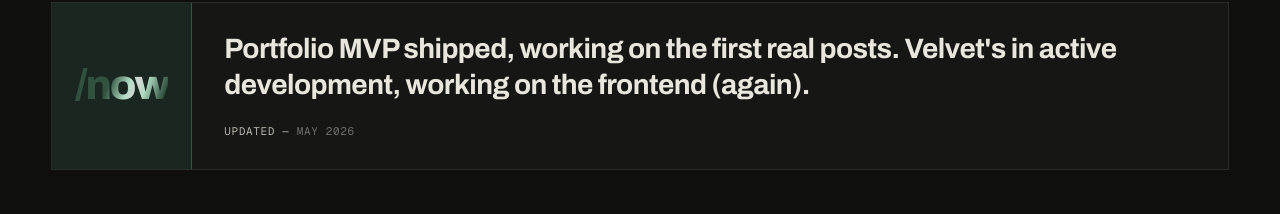
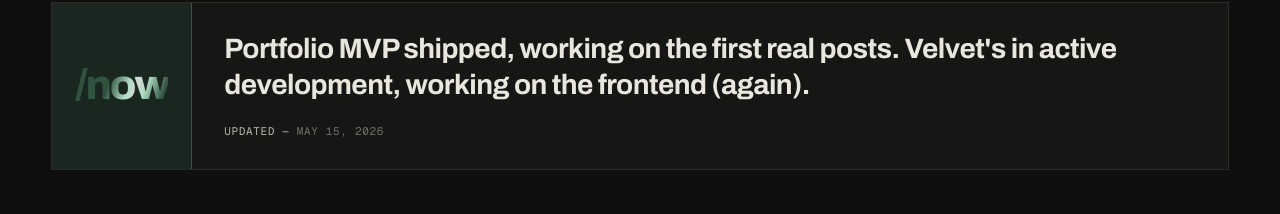
Before and after one commit to Sucu-Syndicate/silverline-portfolio, a Next.js app: page / in a window 1280 px wide. Shown: the part 2112-2326 px from the top of the page. Built offline with nearby package versions, Linux system fonts and the light colour scheme.

Commit message:
[PTASK-007] Update /now date to May 15, 2026

```diff
--- a/components/sections/NowTeaser.tsx
+++ b/components/sections/NowTeaser.tsx
@@ -30,7 +30,7 @@ export default function NowTeaser() {
             </div>
             <div className="now-footer">
               <div className="now-updated">
-                Updated — <span className="now-date">May 2026</span>
+                Updated — <span className="now-date">May 15, 2026</span>
               </div>
             </div>
           </div>
```
